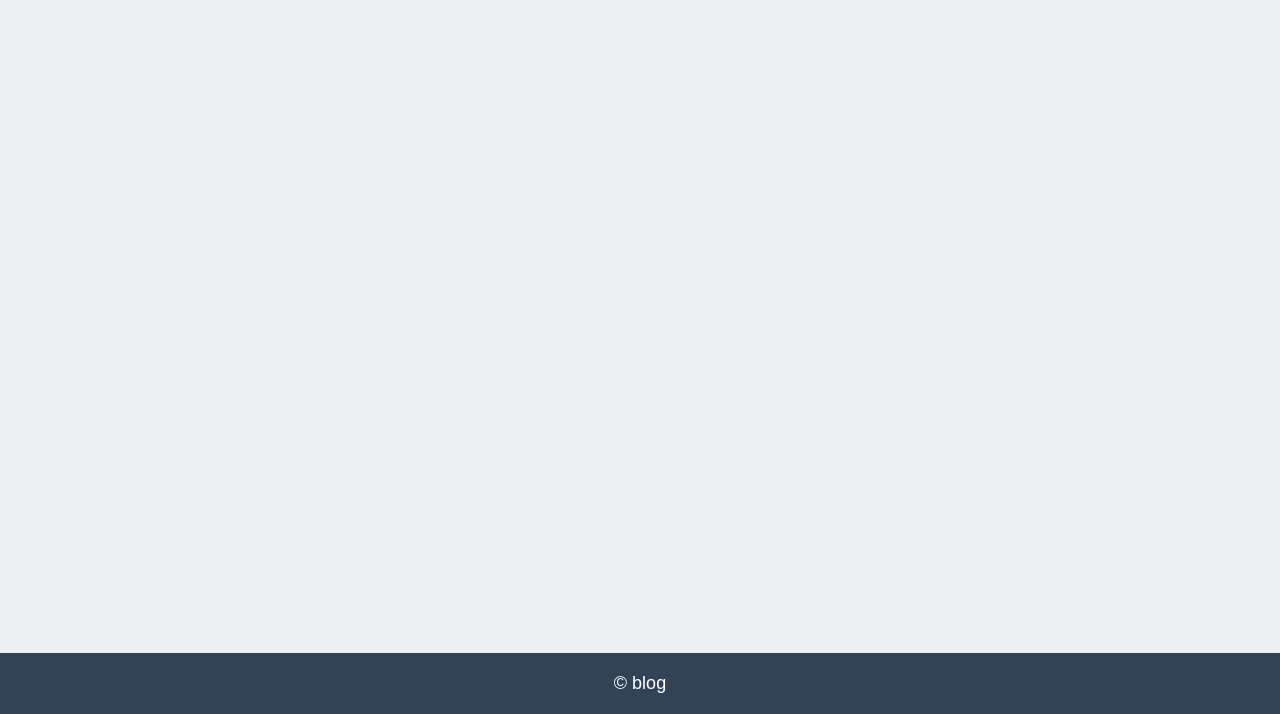
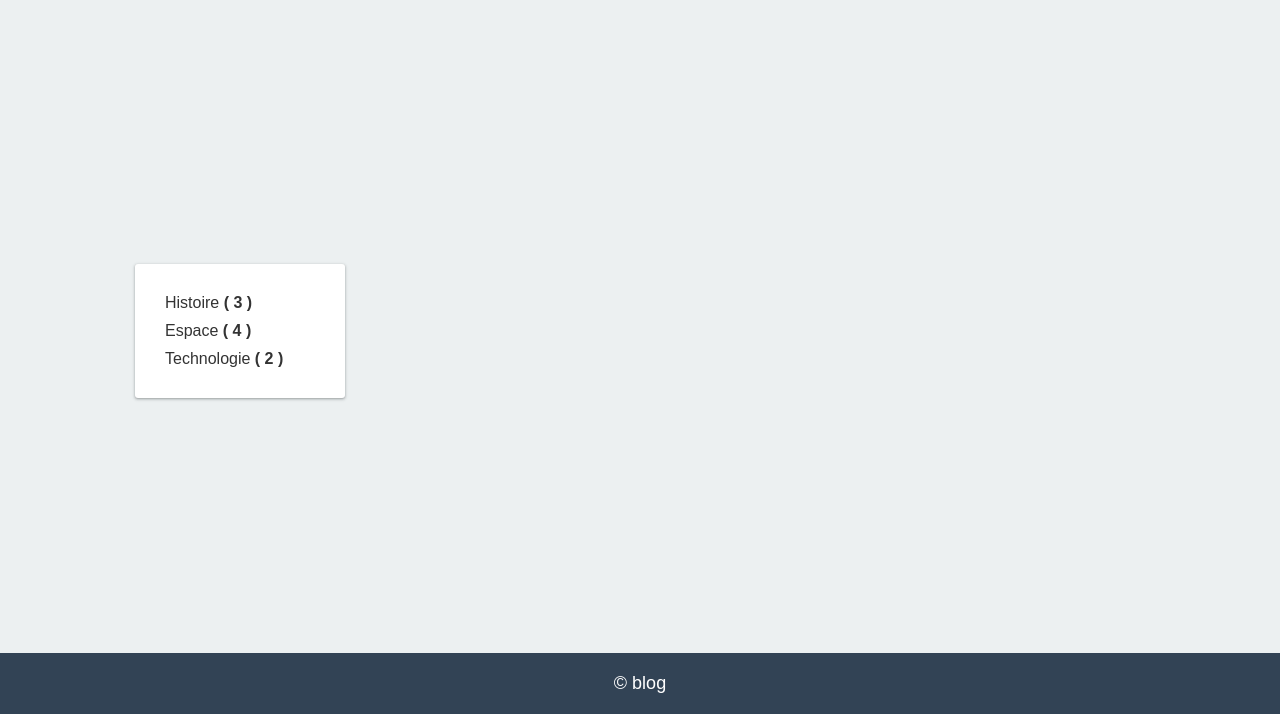
Before and after one commit to Gerald433/blogProjet, a website built with webpack: page src/index.html in a window 1280 px wide. Shown: the part 86-800 px from the top of the page. Built offline with nearby package versions, Linux system fonts and the light colour scheme; no server answers; a web font is replaced by a local one.

Commit message:
set up sidebar

```diff
--- a/src/index.html
+++ b/src/index.html
@@ -30,11 +30,16 @@
           <div class="header-menu-icon">
             <i class="fa-solid fa-bars"></i>
           </div>
-
         </div>
-
       </header>
       <div class="content">
+        <div class="sidebar">
+          <ul class="categories">
+            <li>Histoire  <strong> ( 3 )</strong> </li>
+            <li>Espace  <strong> ( 4 )</strong> </li>
+            <li>Technologie  <strong> ( 2 )</strong> </li>
+          </ul>
+        </div>
         <div class="articles-container"></div>
       </div>
       <footer>© blog</footer>
--- a/src/index.scss
+++ b/src/index.scss
@@ -1,15 +1,36 @@
-@import './assets/styles/media-queries';
-
-
+@import "./assets/styles/media-queries";
 
 .content {
   display: flex;
   justify-content: center;
-  align-items: center;
+  align-items: flex-start;
+  padding-top: 5rem;
+  .sidebar {
+    flex: 0 0 25rem;
+    padding: 0 2rem 2rem 2rem;
+    .categories {
+      padding: 2rem;
+      background: white;
+      border-radius: 0.3rem;
+      box-shadow: var(--box-shadow);
+      li {
+        margin: 1rem;
+        transition: 0.2s;
+        cursor: pointer;
+        &:hover {
+          color: var(--primary);
+          strong {
+            color: var(--primary);
+          }
+        }
+      }
+    }
+  }
+}
 .articles-container {
   max-width: 800px;
-    width: 100%;
-    margin: 5rem 0 10rem 0;
+  flex: 1;
+  margin: 0 0 10rem 0;
   .article {
     background: white;
     padding: 0 5rem;
@@ -53,4 +74,3 @@
     }
   }
 }
-}
```
Lines whose indentation alone changed are shown as unchanged.
